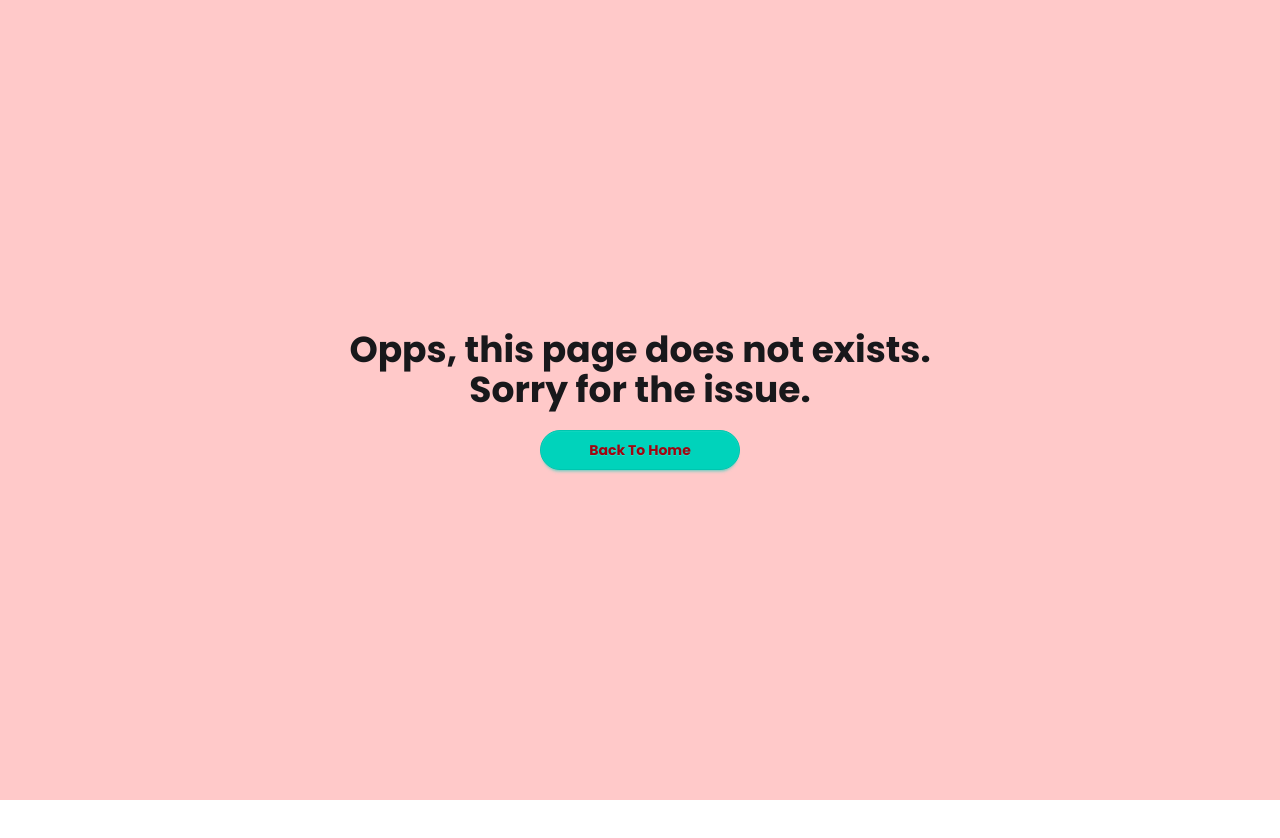
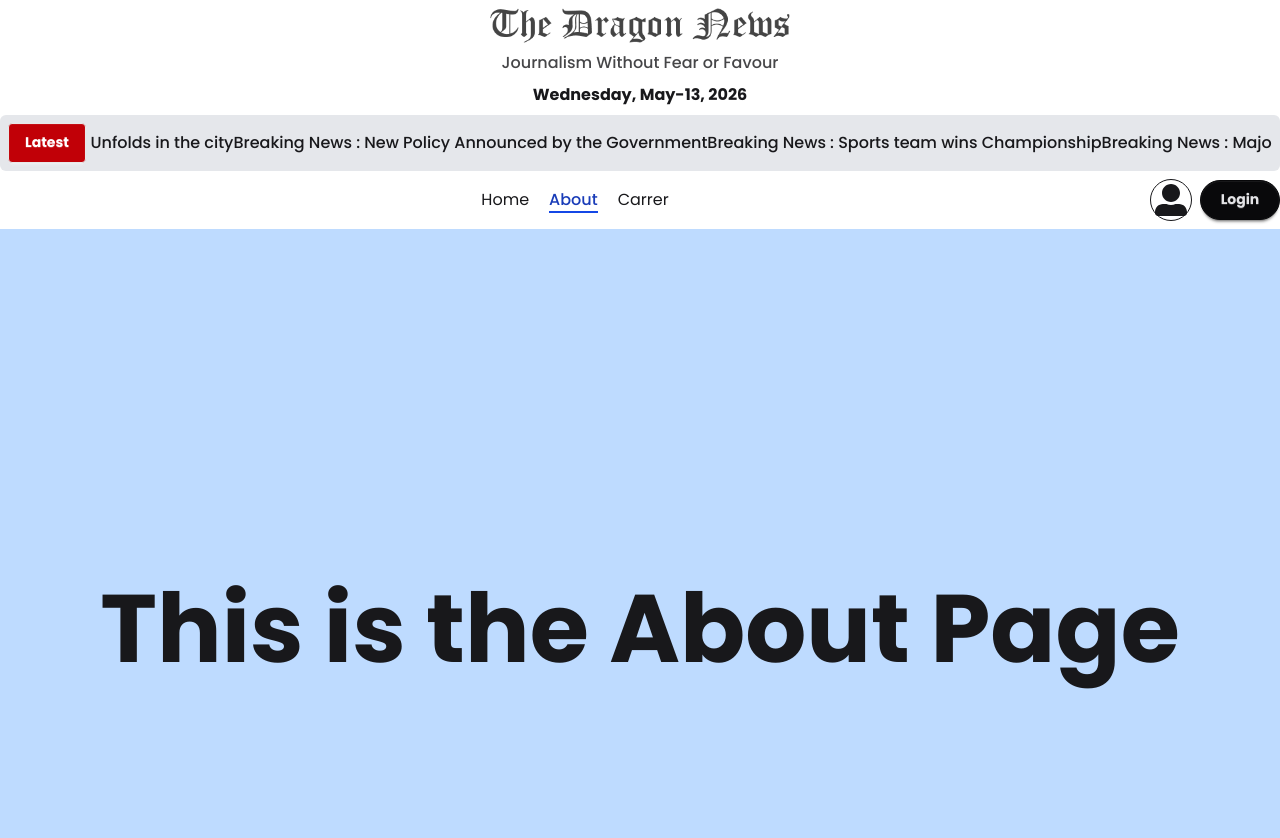
Before and after one commit to amitchandradas2004/Dragon-News-NextJS, a Next.js app: page /about in a window 1280 px wide. Before the commit this address had no page. Shown: the top 838 px of the page. Before the commit the page ends 800 px from the top, so only its background shows below. Built offline with nearby package versions, Linux system fonts and the light colour scheme.

Commit message:
Navbar is added

```diff
--- a/package.json
+++ b/package.json
@@ -12,7 +12,9 @@
     "date-fns": "^4.1.0",
     "next": "16.2.6",
     "react": "19.2.4",
-    "react-dom": "19.2.4"
+    "react-dom": "19.2.4",
+    "react-fast-marquee": "^1.6.5",
+    "react-icons": "^5.6.0"
   },
   "devDependencies": {
     "@tailwindcss/postcss": "^4",
--- /dev/null
+++ b/src/app/(main)/about/page.jsx
@@ -0,0 +1,13 @@
+export const metadata = {
+  title: "About Page",
+  description: "This is the About Page",
+};
+const AboutPage = () => {
+  return (
+    <div className="bg-blue-200 h-screen text-6xl md:text-7xl lg:text-8xl font-bold flex justify-center items-center">
+      <h2>This is the About Page</h2>
+    </div>
+  );
+};
+
+export default AboutPage;
--- /dev/null
+++ b/src/app/(main)/career/page.jsx
@@ -0,0 +1,13 @@
+export const metadata = {
+  title: "Career Page",
+  description: "This is the Career Page",
+};
+const CareerPage = () => {
+  return (
+    <div className="bg-purple-200 h-screen text-6xl md:text-7xl lg:text-8xl font-bold flex justify-center items-center">
+      <h2>This is the Carrer Page</h2>
+    </div>
+  );
+};
+
+export default CareerPage;
--- a/src/app/(main)/layout.jsx
+++ b/src/app/(main)/layout.jsx
@@ -1,3 +1,4 @@
+import BreakingNewsPage from "@/components/shared/BreakingNews";
 import Header from "@/components/shared/Header";
 import Navbar from "@/components/shared/Navbar";
 
@@ -5,6 +6,7 @@ const MainLayout = ({ children }) => {
   return (
     <div>
       <Header />
+      <BreakingNewsPage />
       <Navbar />
       {children}
     </div>
--- /dev/null
+++ b/src/components/shared/BreakingNews.jsx
@@ -0,0 +1,31 @@
+import Marquee from "react-fast-marquee";
+const news = [
+  {
+    _id: 1,
+    title: "Breaking News : Major Event Unfolds in the city",
+  },
+  {
+    _id: 2,
+    title: "Breaking News : New Policy Announced by the Government",
+  },
+  {
+    _id: 3,
+    title: "Breaking News : Sports team wins Championship",
+  },
+];
+const BreakingNewsPage = () => {
+  return (
+    <div className=" container mx-auto">
+      <div className="flex justify-center items-center bg-gray-200 p-2 rounded-md">
+        <button className="btn bg-red-700 text-white">Latest</button>
+        <Marquee className="font-medium" pauseOnHover={true} speed={40}>
+          {news.map((n) => (
+            <span key={n._id}>{n.title}</span>
+          ))}
+        </Marquee>
+      </div>
+    </div>
+  );
+};
+
+export default BreakingNewsPage;
--- a/src/components/shared/Header.jsx
+++ b/src/components/shared/Header.jsx
@@ -7,7 +7,7 @@ export const metadata = {
 };
 const Header = () => {
   return (
-    <div className="py-5 text-center space-y-2">
+    <div className="py-2 text-center space-y-2">
       <Image
         src={logo}
         alt="logo"
--- /dev/null
+++ b/src/components/shared/NavLink.jsx
@@ -0,0 +1,19 @@
+"use client";
+import Link from "next/link";
+import { usePathname } from "next/navigation";
+
+const NavLink = ({ href, children }) => {
+  const pathname = usePathname();
+  // console.log(pathname);
+  const isActive = href === pathname;
+  return (
+    <Link
+      href={href}
+      className={`${isActive ? "text-blue-800 font-medium border-b-2 border-blue-700" : ""}`}
+    >
+      {children}
+    </Link>
+  );
+};
+
+export default NavLink;
--- a/src/components/shared/Navbar.jsx
+++ b/src/components/shared/Navbar.jsx
@@ -1,5 +1,35 @@
+import Link from "next/link";
+import { FaUserAlt } from "react-icons/fa";
+import NavLink from "./NavLink";
+
 const Navbar = () => {
-  return <div>Navbar</div>;
+  return (
+    <div className="flex justify-between items-center py-2 container mx-auto">
+      <div></div>
+      <div>
+        <ul className="flex items-center gap-5">
+          <li>
+            <NavLink href="/">Home</NavLink>
+          </li>
+          <li>
+            <NavLink href={"/about"}>About</NavLink>
+          </li>
+          <li>
+            <NavLink href={"/career"}>Carrer</NavLink>
+          </li>
+        </ul>
+      </div>
+      <div className="flex items-center gap-2">
+        <span className="border rounded-full p-1">
+          {" "}
+          <FaUserAlt className="w-8 h-8" />
+        </span>
+        <Link href={"/login"}>
+          <button className="btn btn-neutral w-20 rounded-full">Login</button>
+        </Link>
+      </div>
+    </div>
+  );
 };
 
 export default Navbar;
```
Also changed, not shown: 1 other file (tests, documents, lock files or other folders).
